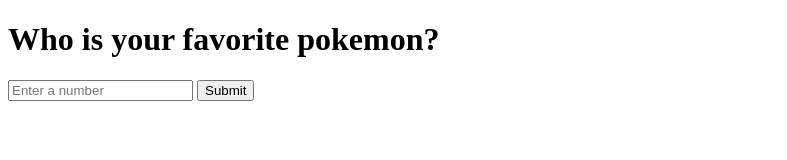
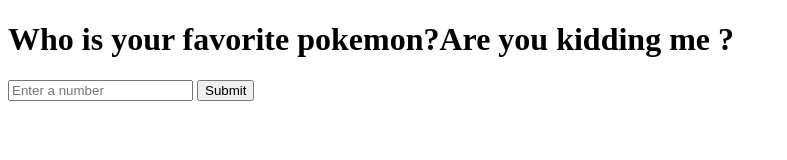
Before and after one commit to c0763131/favorite-pokemon, a website: page index.html in a window 1280 px wide. Shown: the whole page, without its empty margins (0-787 px from the left). Drawn offline with Linux system fonts and the light colour scheme.

Commit message:
test_case2_netlify_toml

```diff
--- a/index.html
+++ b/index.html
@@ -7,7 +7,7 @@
     <title>Document</title>
 </head>
 <body>
-    <h1>Who is your favorite pokemon?</h1>
+    <h1>Who is your favorite pokemon?Are you kidding me ?</h1>
     <input id="txt-pokemon-name" type="text" placeholder="Enter a number"/>
     <button id="btn-submit">Submit</button>
     <img src=""/>
--- a/package.json
+++ b/package.json
@@ -24,6 +24,7 @@
   },
   "homepage": "https://github.com/c0763131/favorite-pokemon#readme",
   "devDependencies": {
-    "cypress": "^9.5.3"
+    "cypress": "^9.5.3",
+    "netlify-plugin-cypress": "^2.2.0"
   }
 }
```
Also changed, not shown: netlify.toml (added).
